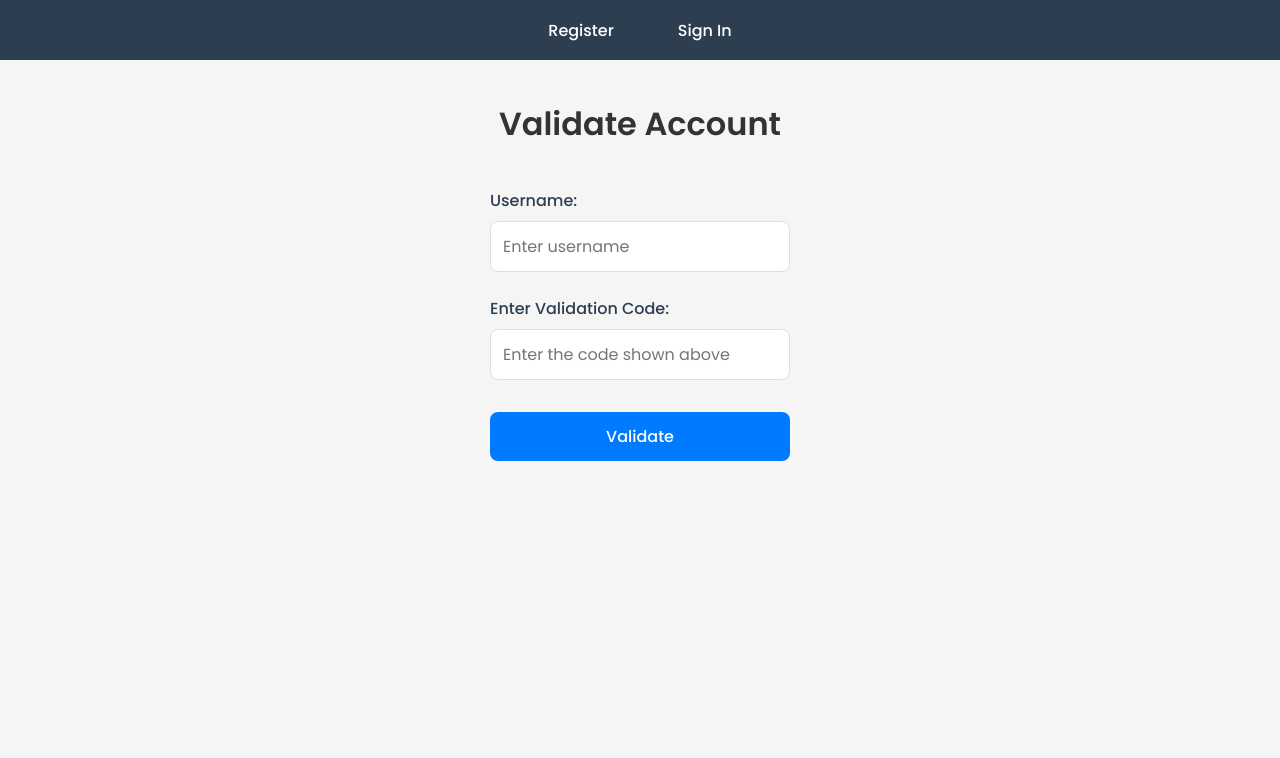
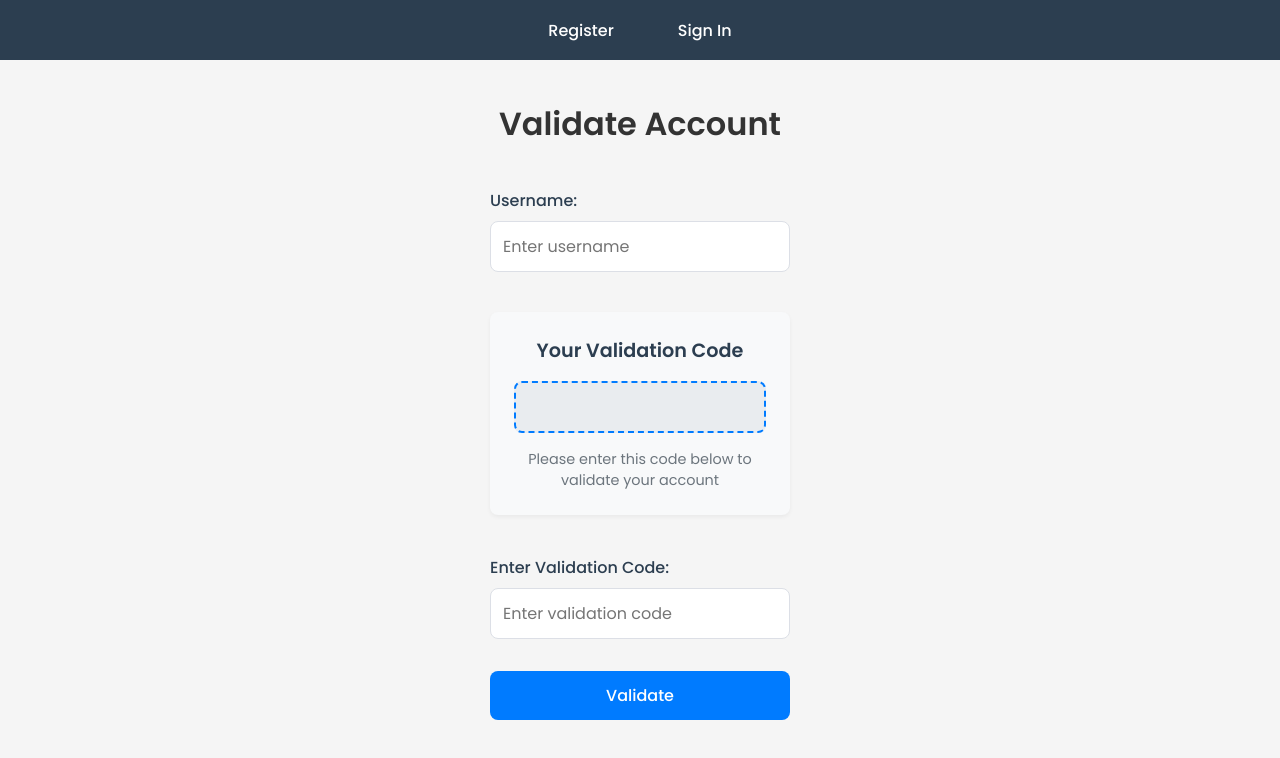
Before and after one commit to nicsvntos/liteapiservice, a React (Create React App) app in the folder frontend/: page /validate in a window 1280 px wide. Shown: the top 758 px of the page. Built offline with nearby package versions, Linux system fonts and the light colour scheme.

Commit message:
change fetch requests and add validation box

```diff
--- a/frontend/src/components/Navbar.js
+++ b/frontend/src/components/Navbar.js
@@ -7,8 +7,14 @@ function Navbar() {
 
   const handleSignOut = async () => {
     try {
-      await fetch(`${process.env.REACT_APP_API_URL}/signout?username=${username}`, {
+      await fetch(`${process.env.REACT_APP_API_URL}/signout`, {
         method: 'POST',
+        headers: {
+          'Content-Type': 'application/json',
+        },
+        body: JSON.stringify({
+          username: username
+        })
       });
       localStorage.removeItem('user');
       navigate('/signin');
@@ -21,12 +27,10 @@ function Navbar() {
     <nav>
       <div className="nav-container">
         {username ? (
-          // When logged in, only show sign out button on the right
           <div className="nav-right">
             <button className="signout-button" onClick={handleSignOut}>Sign Out</button>
           </div>
         ) : (
-          // When not logged in, show register and sign in centered
           <div className="nav-center">
             <Link to="/register">Register</Link>
             <Link to="/signin">Sign In</Link>
--- a/frontend/src/pages/SignIn.js
+++ b/frontend/src/pages/SignIn.js
@@ -9,8 +9,15 @@ function SignIn() {
 
   const handleSignIn = async () => {
     try {
-      const response = await fetch(`${process.env.REACT_APP_API_URL}/signin?username=${username}&password=${password}`, {
+      const response = await fetch(`${process.env.REACT_APP_API_URL}/signin`, {
         method: 'POST',
+        headers: {
+          'Content-Type': 'application/json',
+        },
+        body: JSON.stringify({
+          username,
+          password
+        })
       });
       const data = await response.json();
 
--- a/frontend/src/pages/Validate.js
+++ b/frontend/src/pages/Validate.js
@@ -13,14 +13,20 @@ function Validate() {
 
   const handleValidate = async () => {
     try {
-      const response = await fetch(`${process.env.REACT_APP_API_URL}/validate?username=${username}&code=${inputCode}`, {
+      const response = await fetch(`${process.env.REACT_APP_API_URL}/validate`, {
         method: 'POST',
+        headers: {
+          'Content-Type': 'application/json',
+        },
+        body: JSON.stringify({
+          username: username,
+          code: inputCode
+        })
       });
       const data = await response.json();
 
       if (response.ok) {
         setMessage('Account validated successfully!');
-        // Navigate to signin page after successful validation
         setTimeout(() => {
           navigate('/signin');
         }, 1500);
@@ -45,20 +51,19 @@ function Validate() {
           onChange={(e) => setUsername(e.target.value)}
         />
 
-        {/* Display the validation code */}
-        {validationCode && (
-          <div className="validation-code-display">
-            <label>Your Validation Code:</label>
-            <div className="code-box">{validationCode}</div>
-            <p className="code-instruction">Please enter this code below to validate your account</p>
+        <div className="validation-code-display">
+          <h2 className="code-title">Your Validation Code</h2>
+          <div className="code-box">
+            {validationCode}
           </div>
-        )}
+          <p className="code-instruction">Please enter this code below to validate your account</p>
+        </div>
 
         <label htmlFor="validationCode">Enter Validation Code:</label>
         <input
           id="validationCode"
           type="text"
-          placeholder="Enter the code shown above"
+          placeholder="Enter validation code"
           value={inputCode}
           onChange={(e) => setInputCode(e.target.value)}
         />
--- a/frontend/src/styles/forms.css
+++ b/frontend/src/styles/forms.css
@@ -83,3 +83,40 @@
     width: 100%;
     border: 1px solid #9ae6b4;
   }
+
+  .validation-code-display {
+    background-color: #f8f9fa;
+    border-radius: 8px;
+    padding: 1.5rem;
+    margin: 1.5rem 0;
+    text-align: center;
+    box-shadow: 0 2px 4px rgba(0, 0, 0, 0.05);
+  }
+
+  .code-title {
+    color: #2c3e50;
+    font-size: 1.2rem;
+    margin-bottom: 1rem;
+    font-weight: 600;
+  }
+
+
+  .code-box {
+    background-color: #e9ecef;
+    padding: 1.5rem;
+    margin: 1rem 0;
+    border-radius: 8px;
+    font-size: 2rem;
+    font-weight: 700;
+    letter-spacing: 3px;
+    color: #2c3e50;
+    border: 2px dashed #007bff;
+    user-select: all;
+    font-family: 'Poppins', sans-serif;
+  }
+
+  .code-instruction {
+    color: #6c757d;
+    font-size: 0.9rem;
+    margin-top: 1rem;
+  }
```
